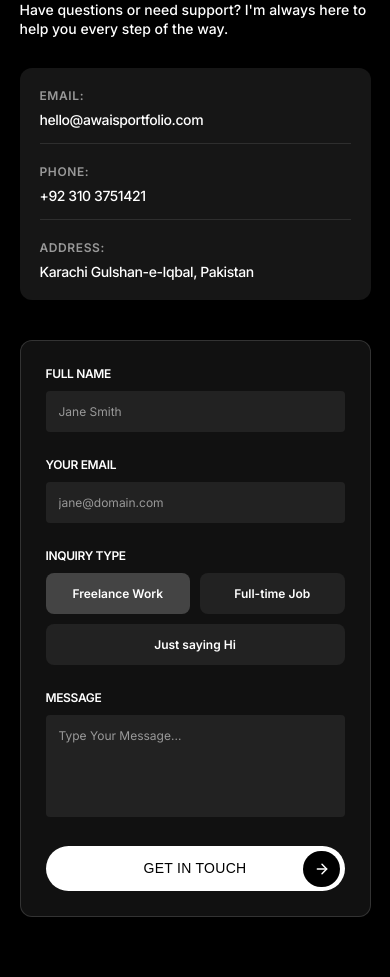
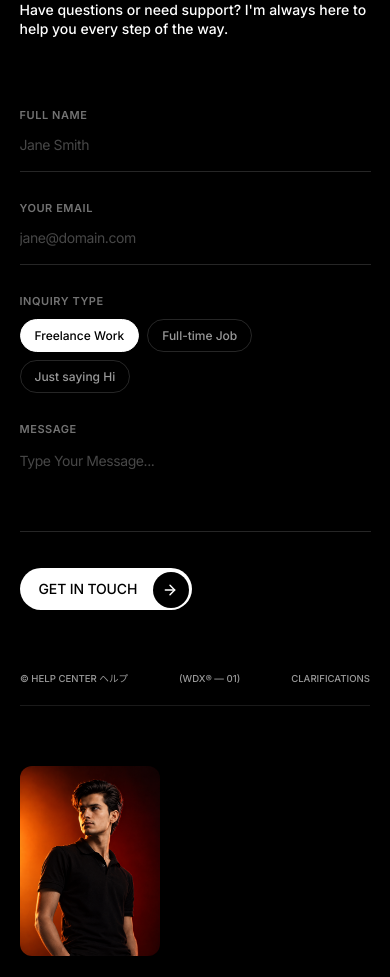
Before and after one commit to awaisavancera-rgb/Portfolio-Awais, a Next.js app: page /contact in a window 390 px wide. Shown: the part 1020-1997 px from the top of the page. Built offline with nearby package versions, Linux system fonts and the light colour scheme; a web font is replaced by a local one.

Commit message:
feat: add dark mode contact components and about section styles

```diff
--- a/src/app/contact/ContactDark.tsx
+++ b/src/app/contact/ContactDark.tsx
@@ -1,11 +1,66 @@
 "use client";
 
 import styles from "./contactDark.module.css";
-import { ArrowRight } from "lucide-react";
+import { ArrowRight, Check, Loader2 } from "lucide-react";
 import { useState } from "react";
 
 export function ContactDark() {
+    const [fullName, setFullName] = useState("");
+    const [email, setEmail] = useState("");
     const [selectedPlan, setSelectedPlan] = useState<string>("Freelance Work");
+    const [message, setMessage] = useState("");
+    const [status, setStatus] = useState<"idle" | "loading" | "success" | "error">("idle");
+    const [statusMessage, setStatusMessage] = useState("");
+
+    const handleSubmit = async (e: React.FormEvent) => {
+        e.preventDefault();
+
+        if (!fullName.trim() || !email.trim() || !message.trim()) {
+            setStatus("error");
+            setStatusMessage("Please fill in your name, email, and message.");
+            return;
+        }
+
+        setStatus("loading");
+        setStatusMessage("");
+
+        try {
+            const response = await fetch("https://formsubmit.co/ajax/awaisarain953@gmail.com", {
+                method: "POST",
+                headers: {
+                    "Content-Type": "application/json",
+                    "Accept": "application/json"
+                },
+                body: JSON.stringify({
+                    Name: fullName,
+                    Email: email,
+                    "Inquiry Type": selectedPlan,
+                    Message: message,
+                    _subject: `New Portfolio Inquiry from ${fullName} (${selectedPlan})`,
+                    _template: "table"
+                })
+            });
+
+            if (response.ok) {
+                setStatus("success");
+                setStatusMessage("Thank you! Your inquiry has been sent to Awais.");
+                setFullName("");
+                setEmail("");
+                setMessage("");
+                setSelectedPlan("Freelance Work");
+                setTimeout(() => {
+                    setStatus("idle");
+                    setStatusMessage("");
+                }, 6000);
+            } else {
+                setStatus("error");
+                setStatusMessage("Could not send message. Please email directly at awaisarain953@gmail.com.");
+            }
+        } catch {
+            setStatus("error");
+            setStatusMessage("Network error. Please email directly at awaisarain953@gmail.com.");
+        }
+    };
 
     return (
         <section className={styles.contactSection}>
@@ -38,81 +93,118 @@ export function ContactDark() {
                         Have questions or need support? I'm always here to help you every step of the way.
                     </p>
 
-                    <div className={styles.darkCard}>
-                        <div className={styles.contactItem}>
-                            <span className={styles.contactLabel}>EMAIL:</span>
-                            <span className={styles.contactValue}>hello@awaisportfolio.com</span>
-                        </div>
-                        <div className={styles.contactItem}>
-                            <span className={styles.contactLabel}>PHONE:</span>
-                            <span className={styles.contactValue}>+92 310 3751421</span>
-                        </div>
-                        <div className={styles.contactItem}>
-                            <span className={styles.contactLabel}>ADDRESS:</span>
-                            <span className={styles.contactValue}>Karachi Gulshan-e-Iqbal, Pakistan</span>
-                        </div>
-                    </div>
                 </div>
 
                 {/* Right Column - Form */}
-                <div className={styles.rightColumn}>
+                <form className={styles.rightColumn} onSubmit={handleSubmit}>
                     <div className={styles.formGroup}>
                         <label className={styles.inputLabel}>FULL NAME</label>
-                        <input type="text" className={styles.inputField} placeholder="Jane Smith" />
+                        <input
+                            type="text"
+                            className={styles.inputField}
+                            placeholder="Jane Smith"
+                            value={fullName}
+                            onChange={(e) => setFullName(e.target.value)}
+                            required
+                        />
+                        <div className={styles.line}>
+                            <div className={styles.lineFiller} />
+                        </div>
                     </div>
 
                     <div className={styles.formGroup}>
                         <label className={styles.inputLabel}>YOUR EMAIL</label>
-                        <input type="email" className={styles.inputField} placeholder="jane@domain.com" />
+                        <input
+                            type="email"
+                            className={styles.inputField}
+                            placeholder="jane@domain.com"
+                            value={email}
+                            onChange={(e) => setEmail(e.target.value)}
+                            required
+                        />
+                        <div className={styles.line}>
+                            <div className={styles.lineFiller} />
+                        </div>
                     </div>
 
                     <div className={styles.formGroup}>
                         <label className={styles.inputLabel}>INQUIRY TYPE</label>
                         <div className={styles.planSelection}>
-                            <div
-                                className={`${styles.planButton} ${selectedPlan === "Freelance Work" ? styles.planDark : styles.planLight}`}
-                                onClick={() => setSelectedPlan("Freelance Work")}
-                            >
-                                Freelance Work
-                            </div>
-                            <div
-                                className={`${styles.planButton} ${selectedPlan === "Full-time Job" ? styles.planDark : styles.planLight}`}
-                                onClick={() => setSelectedPlan("Full-time Job")}
-                            >
-                                Full-time Job
-                            </div>
-                            <div
-                                className={`${styles.planButton} ${selectedPlan === "Just saying Hi" ? styles.planDark : styles.planLight}`}
-                                onClick={() => setSelectedPlan("Just saying Hi")}
-                            >
-                                Just saying Hi
-                            </div>
+                            {["Freelance Work", "Full-time Job", "Just saying Hi"].map((plan) => (
+                                <button
+                                    key={plan}
+                                    type="button"
+                                    className={`${styles.planButton} ${selectedPlan === plan ? styles.planActive : ""}`}
+                                    onClick={() => setSelectedPlan(plan)}
+                                >
+                                    {plan}
+                                </button>
+                            ))}
                         </div>
                     </div>
 
                     <div className={styles.formGroup}>
                         <label className={styles.inputLabel}>MESSAGE</label>
-                        <textarea className={styles.textareaField} placeholder="Type Your Message..."></textarea>
+                        <textarea
+                            className={styles.textareaField}
+                            rows={3}
+                            placeholder="Type Your Message..."
+                            value={message}
+                            onChange={(e) => setMessage(e.target.value)}
+                            required
+                        />
+                        <div className={styles.line}>
+                            <div className={styles.lineFiller} />
+                        </div>
                     </div>
 
-                    {/* Using the standard site theme button aligned completely */}
+                    {/* Global style primary-btn aligned right */}
                     <div className={styles.submitWrapper}>
-                        <button className={styles.contactBtn}>
-                            <span className={styles.btnText}>GET IN TOUCH</span>
-                            <div className={styles.btnIconCircle}>
-                                <div className={styles.arrowTrack}>
-                                    <div className={styles.arrowIconPrimary}>
-                                        <ArrowRight size={16} strokeWidth={2.2} />
-                                    </div>
-                                    <div className={styles.arrowIconSecondary}>
-                                        <ArrowRight size={16} strokeWidth={2.2} />
-                                    </div>
+                        <button
+                            type="submit"
+                            className="primary-btn"
+                            disabled={status === "loading"}
+                            style={{ opacity: status === "loading" ? 0.8 : 1, cursor: status === "loading" ? "not-allowed" : "pointer" }}
+                        >
+                            <span className="btnText">
+                                {status === "loading"
+                                    ? "SENDING..."
+                                    : status === "success"
+                                    ? "MESSAGE SENT ✓"
+                                    : "GET IN TOUCH"}
+                            </span>
+                            <div className="btnIconCircle">
+                                <div className="arrowTrack">
+                                    {status === "loading" ? (
+                                        <Loader2 size={16} className={styles.spinIcon} />
+                                    ) : status === "success" ? (
+                                        <Check size={16} strokeWidth={2.5} className={styles.checkIcon} />
+                                    ) : (
+                                        <>
+                                            <div className="arrowIconPrimary">
+                                                <ArrowRight size={16} strokeWidth={2.2} />
+                                            </div>
+                                            <div className="arrowIconSecondary">
+                                                <ArrowRight size={16} strokeWidth={2.2} />
+                                            </div>
+                                        </>
+                                    )}
                                 </div>
                             </div>
                         </button>
+
+                        {statusMessage && (
+                            <p
+                                className={`${styles.statusFeedback} ${
+                                    status === "success" ? styles.statusSuccess : styles.statusError
+                                }`}
+                            >
+                                {statusMessage}
+                            </p>
+                        )}
                     </div>
 
-                </div>
+                </form>
 
             </div>
         </section>
--- a/src/app/contact/contactDark.module.css
+++ b/src/app/contact/contactDark.module.css
@@ -124,218 +124,183 @@
     letter-spacing: -0.03em;
 }
 
-/* RIGHT COLUMN */
+/* RIGHT COLUMN - CLEAN FRAMELESS EDITORIAL FORM */
 .rightColumn {
-    background-color: #111;
-    border-radius: 1vw;
-    border: 1px solid #bbb3;
-    width: 45%;
-    padding: 1.5vw;
+    background-color: transparent;
+    border: none;
+    border-radius: 0;
+    width: 50%;
+    max-width: 680px;
+    padding: 0;
     display: flex;
     flex-direction: column;
-    gap: 1.5vw;
+    gap: 2rem;
 }
 
 .formGroup {
     display: flex;
     flex-direction: column;
-    gap: 0.65vw;
+    gap: 0.4rem;
+    position: relative;
+    width: 100%;
 }
 
 .inputLabel {
-    font-size: 0.8vw;
-    font-weight: 700;
-    color: #fff;
+    font-size: 0.72rem;
+    font-weight: 600;
+    color: rgba(255, 255, 255, 0.45);
     text-transform: uppercase;
-    letter-spacing: -0.03em;
+    letter-spacing: 0.05em;
+    transition: color 0.4s ease;
+}
+
+.formGroup:hover .inputLabel,
+.formGroup:focus-within .inputLabel {
+    color: #ffffff;
 }
 
 .inputField,
 .textareaField {
     width: 100%;
-    padding: 1vw;
-    background-color: #222;
-    border: 1px solid transparent;
-    border-radius: 0.5vw;
-    font-size: 1vw;
-    color: #fff;
+    padding: 8px 0 10px;
+    background: transparent;
+    border: none;
+    border-radius: 0;
+    font-size: 0.85rem;
+    font-weight: 500;
+    color: #ffffff;
     font-family: inherit;
     outline: none;
-    transition: border-color 0.3s ease;
+    letter-spacing: -0.03em;
 }
 
 .inputField::placeholder,
 .textareaField::placeholder {
-    color: #999;
-}
-
-.inputField:focus,
-.textareaField:focus {
-    border-color: #666;
+    color: rgba(255, 255, 255, 0.28);
+    font-weight: 400;
 }
 
 .textareaField {
     resize: none;
-    min-height: 10vw;
+    min-height: 80px;
+    line-height: 1.5;
 }
 
-/* Plan Selection */
+/* Underline Wipe-In Animation (Same as Contact Lists) */
+.line {
+    background-color: rgba(255, 255, 255, 0.15);
+    width: 100%;
+    height: 1px;
+    position: relative;
+    overflow: hidden;
+    margin-top: 2px;
+}
+
+.lineFiller {
+    background-color: #ffffff;
+    width: 100%;
+    height: 100%;
+    position: absolute;
+    top: 0;
+    left: 0;
+    transform: scaleX(0);
+    transform-origin: left;
+    transition: transform 0.6s cubic-bezier(0.22, 1, 0.36, 1);
+}
+
+.formGroup:hover .lineFiller,
+.formGroup:focus-within .lineFiller {
+    transform: scaleX(1);
+}
+
+/* Plan Selection Pills */
 .planSelection {
-    display: grid;
-    grid-template-columns: 1fr 1fr 1fr;
-    gap: 1vw;
+    display: flex;
+    flex-wrap: wrap;
+    gap: 0.6rem;
+    margin-top: 0.3rem;
 }
 
 .planButton {
-    flex: 1;
-    padding: 1vw;
-    border-radius: 0.5vw;
-    font-size: 0.9vw;
-    font-weight: 600;
+    background: transparent;
+    border: 1px solid rgba(255, 255, 255, 0.15);
+    color: rgba(255, 255, 255, 0.6);
+    padding: 0.5rem 1.1rem;
+    border-radius: 40px;
+    font-size: 0.85rem;
+    font-weight: 500;
+    font-family: inherit;
     cursor: pointer;
-    text-align: center;
-    transition: all 0.3s ease;
+    transition: all 0.35s cubic-bezier(0.16, 1, 0.3, 1);
 }
 
-.planLight {
-    background-color: #222;
-    color: #fff;
-    border: 1px solid transparent;
+.planButton:hover {
+    border-color: rgba(255, 255, 255, 0.4);
+    color: #ffffff;
+    background: rgba(255, 255, 255, 0.05);
 }
 
-.planLight:hover {
-    background-color: #333;
+.planActive {
+    background: #ffffff !important;
+    color: #000000 !important;
+    border-color: #ffffff !important;
 }
 
-.planDark {
-    background-color: #444;
-    color: #fff;
-    border: 1px solid transparent;
-}
-
-.planDark:hover {
-    background-color: #555;
-}
-
-/* Custom alignment for standard site button */
+/* Submit Button Wrapper */
 .submitWrapper {
-    margin-top: 1vw;
+    margin-top: 0.5rem;
     display: flex;
-    justify-content: center;
+    flex-direction: column;
+    gap: 0.75rem;
     width: 100%;
 }
 
-.contactBtn {
-    display: flex;
-    align-items: center;
-    justify-content: center;
-    background-color: #fff;
-    border: 1px solid rgba(255, 255, 255, 0.1);
-    border-radius: 40px;
-    height: 48px;
-    padding: 4px;
-    cursor: pointer;
-    position: relative;
-    text-decoration: none;
-    width: 100%;
-    overflow: hidden;
-    z-index: 1;
-    transition: transform 0.45s cubic-bezier(0.16, 1, 0.3, 1), border-color 0.3s ease;
+.statusFeedback {
+    font-size: 0.85rem;
+    font-weight: 500;
+    letter-spacing: -0.01em;
+    text-align: right;
+    margin: 0;
+    animation: fadeIn 0.4s ease;
 }
 
-.contactBtn:hover {
-    transform: scale(1.02);
-    border-color: rgba(255, 255, 255, 0.3);
+.statusSuccess {
+    color: #4ade80;
 }
 
-.contactBtn .btnText {
-    font-family: var(--font-inter), sans-serif;
-    font-size: 14px;
-    font-weight: 500;
-    letter-spacing: 0.02em;
-    color: #000;
-    white-space: nowrap;
-    line-height: 1;
-    position: relative;
-    z-index: 2;
-    transition: color 0.45s cubic-bezier(0.16, 1, 0.3, 1);
+.statusError {
+    color: #f87171;
 }
 
-.contactBtn:hover .btnText {
-    color: #fff;
+.spinIcon {
+    animation: spinRotate 0.8s linear infinite;
+    color: #ffffff;
 }
 
-.contactBtn .btnIconCircle {
-    position: absolute;
-    right: 4px;
-    top: 4px;
-    bottom: 4px;
-    width: 40px;
-    height: 40px;
-    border-radius: 999px;
-    background-color: #000;
-    display: flex;
-    align-items: center;
-    justify-content: flex-end;
-    padding-right: 12px;
-    z-index: 1;
-    overflow: hidden;
-    transition: width 0.7s cubic-bezier(0.25, 1, 0.5, 1),
-        right 0.7s cubic-bezier(0.25, 1, 0.5, 1),
-        top 0.7s cubic-bezier(0.25, 1, 0.5, 1),
-        bottom 0.7s cubic-bezier(0.25, 1, 0.5, 1),
-        height 0.7s cubic-bezier(0.25, 1, 0.5, 1);
+.checkIcon {
+    color: #ffffff;
 }
 
-.contactBtn:hover .btnIconCircle {
-    right: 1.5px;
-    top: 1.5px;
-    bottom: 1.5px;
-    height: calc(100% - 3px);
-    width: calc(100% - 3px);
+@keyframes spinRotate {
+    from {
+        transform: rotate(0deg);
+    }
+
+    to {
+        transform: rotate(360deg);
+    }
 }
 
-.contactBtn .arrowTrack {
-    position: relative;
-    width: 16px;
-    height: 16px;
-    display: flex;
-    align-items: center;
-    justify-content: center;
-    overflow: hidden;
-    flex-shrink: 0;
-}
+@keyframes fadeIn {
+    from {
+        opacity: 0;
+        transform: translateY(4px);
+    }
 
-.contactBtn .arrowIconPrimary {
-    position: absolute;
-    display: flex;
-    align-items: center;
-    justify-content: center;
-    color: #fff;
-    transform: translateX(0);
-    transition: transform 0.45s cubic-bezier(0.16, 1, 0.3, 1), opacity 0.35s ease;
-    opacity: 1;
-}
-
-.contactBtn .arrowIconSecondary {
-    position: absolute;
-    display: flex;
-    align-items: center;
-    justify-content: center;
-    color: #fff;
-    transform: translateX(-180%);
-    transition: transform 0.45s cubic-bezier(0.16, 1, 0.3, 1), opacity 0.35s ease;
-    opacity: 0;
-}
-
-.contactBtn:hover .arrowIconPrimary {
-    transform: translateX(180%);
-    opacity: 0;
-}
-
-.contactBtn:hover .arrowIconSecondary {
-    transform: translateX(0);
-    opacity: 1;
+    to {
+        opacity: 1;
+        transform: translateY(0);
+    }
 }
 
 /* Responsive Overrides */
@@ -424,76 +389,50 @@
         margin-bottom: 30px;
     }
 
-    .darkCard {
-        padding: 20px;
-        border-radius: 12px;
-        gap: 20px;
-    }
-
-    .contactItem {
-        padding-bottom: 15px;
-        gap: 8px;
-    }
-
-    .contactLabel {
-        font-size: 12px;
-    }
-
-    .contactValue {
-        font-size: 14px;
-    }
-
     .rightColumn {
-        padding: 25px;
-        border-radius: 12px;
-        gap: 25px;
+        padding: 0;
+        border: none;
+        border-radius: 0;
+        background: transparent;
+        gap: 1.8rem;
+        width: 100%;
+        max-width: 100%;
     }
 
     .formGroup {
-        gap: 10px;
+        gap: 6px;
     }
 
     .inputLabel {
-        font-size: 12px;
+        font-size: 11px;
     }
 
     .inputField,
     .textareaField {
-        font-size: 12px;
-        padding: 12px;
-        border-radius: 4px;
+        font-size: 14px;
+        padding: 8px 0 10px;
+        border-radius: 0;
+        background: transparent;
     }
 
     .textareaField {
-        min-height: 12vh;
+        min-height: 70px;
     }
 
     .planSelection {
-        gap: 10px;
+        gap: 8px;
         display: flex;
         flex-wrap: wrap;
     }
 
     .planButton {
-        border-radius: 8px;
-        padding: 12px;
+        border-radius: 30px;
+        padding: 8px 14px;
         font-size: 12px;
         min-width: max-content;
     }
 
-    .contactBtn {
-        height: 45px;
-        border-radius: 50px;
-    }
-
-    .contactBtn .btnText {
-        font-size: 14px;
-        font-weight: 500;
-    }
-
-    .contactBtn .btnIconCircle {
-        width: 37px;
-        height: 36px;
-        padding-right: 10px;
+    .submitWrapper {
+        justify-content: flex-end;
     }
 }
--- a/src/components/contact.module.css
+++ b/src/components/contact.module.css
@@ -393,7 +393,7 @@
     .headerInfo {
         font-size: clamp(.6rem, 2.3vw, .72rem);
         padding-bottom: 0.75rem;
-        margin-bottom: 1.2rem;
+        margin-bottom: 4.2rem;
     }
 
     .headerInfo .headerCol:nth-child(2) {
```
Also changed, not shown: src/components/about.module.css (+15 -14 lines), 1 other file (tests, documents, lock files or other folders).
